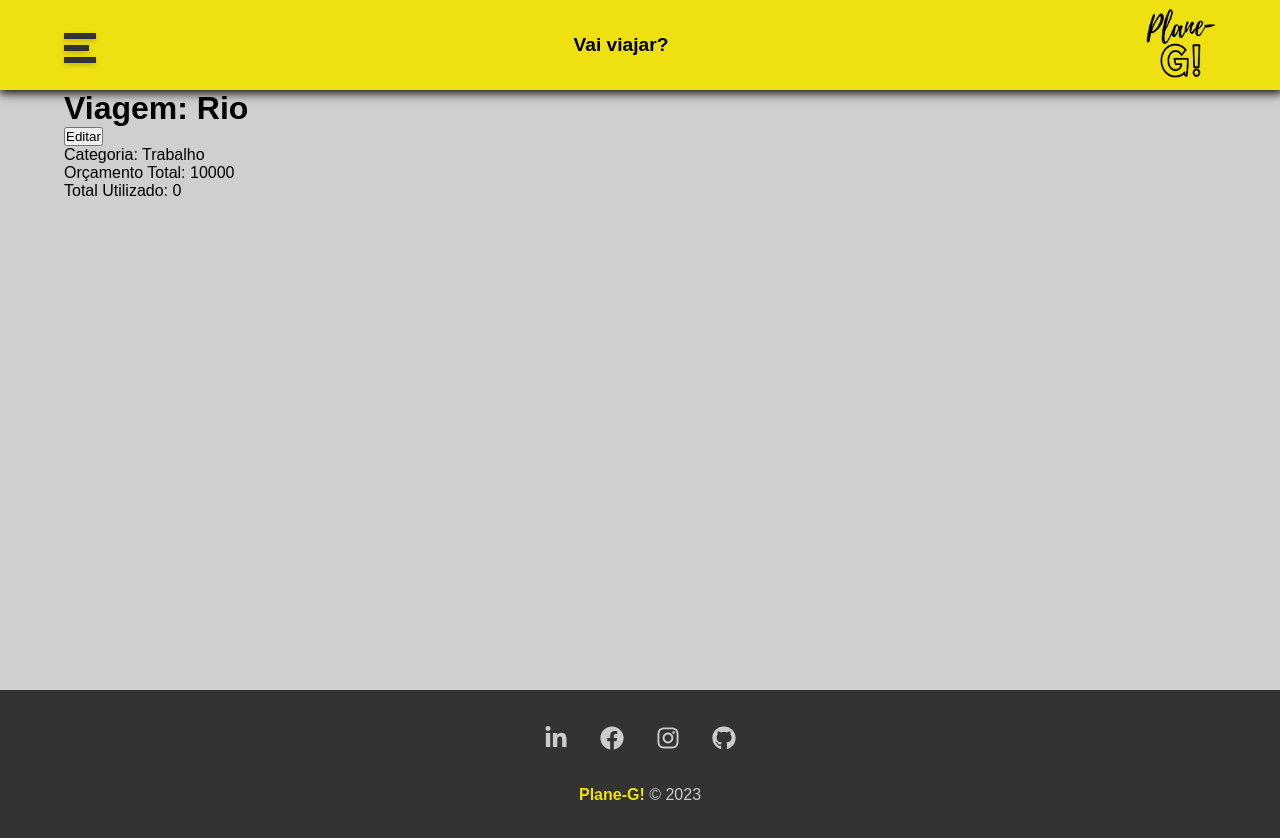
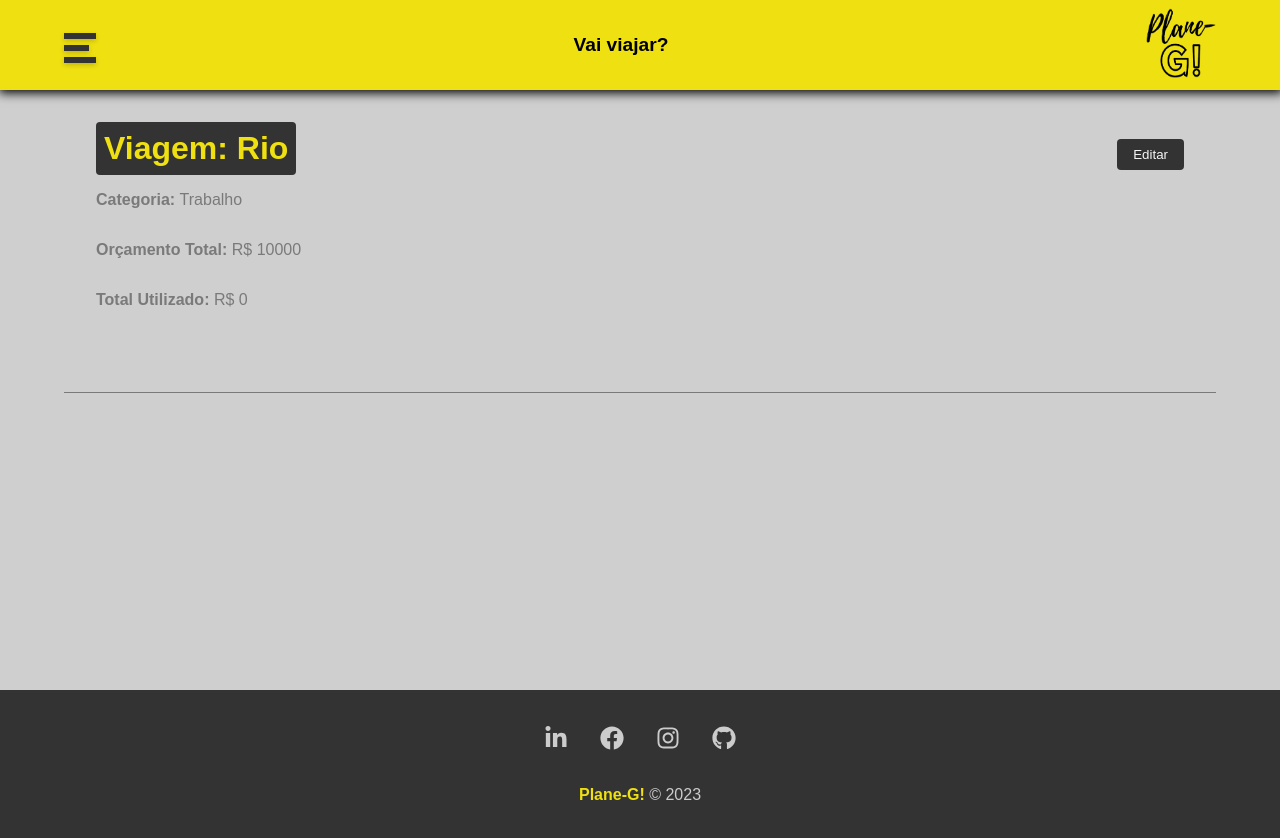
Before and after one commit to alexandreSouza31/plane-G, a React (Create React App) app: page /trip/1 in a window 1280 px wide. Built offline with nearby package versions, Linux system fonts and the light colour scheme; data requests are answered from the project's data file.

Commit message:
will style the trip information page

```diff
--- a/src/components/pages/Trip.js
+++ b/src/components/pages/Trip.js
@@ -3,6 +3,9 @@ import { useParams } from "react-router-dom";
 
 import Loading from "../layoult/Loading";
 import Container from "../layoult/Container"
+
+import styles from "./Trip.module.css"
+
 export const Trip = () => {
 
     const { id } = useParams()
@@ -32,29 +35,28 @@ export const Trip = () => {
 
     return (<>
         {trip.name ? (
-            <div>
+            <div className={styles.div_details}>
                 <Container customClass="column">
-                    <div>
-
+                    <div className={styles.container_details}>
                         <h1>Viagem: {trip.name}</h1>
-                        <button onClick={toggleTripForm}>
+                        <button className={styles.btn} onClick={toggleTripForm}>
                             {!showTripForm ? 'Editar' : 'Fechar'}
                         </button>
 
                         {!showTripForm ? (//se for editar...
-                            <div>
+                            <div className={styles.div_info}>
                                 <p>
                                     <span>Categoria: </span>{trip.category.name }
                                 </p>
                                 <p>
-                                    <span>Orçamento Total: </span>{trip.budget }
+                                    <span>Orçamento Total: </span>R$ {trip.budget }
                                 </p>
                                 <p>
-                                    <span>Total Utilizado: </span>{trip.cost }
+                                    <span>Total Utilizado: </span>R$ {trip.cost }
                                 </p>
                             </div>
                         ) : (//se for ver detalhes
-                            <div>
+                            <div className={styles.div_info}>
                                 <p>Detalhes da viagem</p>
                             </div>
                         )}
--- /dev/null
+++ b/src/components/pages/Trip.module.css
@@ -0,0 +1,42 @@
+.container_details{
+    padding: 2rem;
+    width: 90vw;
+    display: flex;
+    justify-content: space-between;
+    align-items:first baseline;
+    flex-wrap: wrap;
+}
+
+.container_details p{margin-bottom: 2rem;color: #7a7a7a;}
+
+.container_details span{font-weight: bold;}
+
+.container_details h1{
+    color: #efe011;
+    background-color: #333;
+    padding: .5rem;
+    margin-bottom: 1rem;
+    border-radius: 4px;
+}
+
+.div_details,.div_service{
+    border-bottom: 1px solid #7a7a7a;
+    margin-bottom: 1.2rem;
+    padding-bottom: 1.2rem;
+    display: flex;
+    flex-wrap: wrap;
+}
+
+.btn {
+    background-color: #333;
+    color: whitesmoke;
+    padding: .5rem 1rem;
+    text-decoration: none;
+    transition: .5s;
+    border-radius: 4px;
+    border: none;
+}
+
+.btn:hover {color: #efe011;}
+
+.div_info{width: 100vw;}
--- a/src/index.css
+++ b/src/index.css
@@ -9,3 +9,5 @@ html, body,#root{
   background-color: #cfcfcf;
   height: 100%;
 }
+
+button{cursor: pointer;}
```
